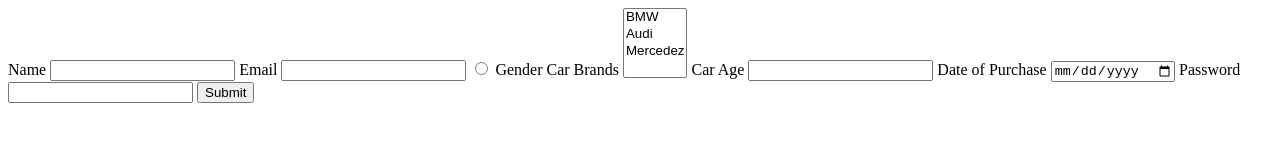
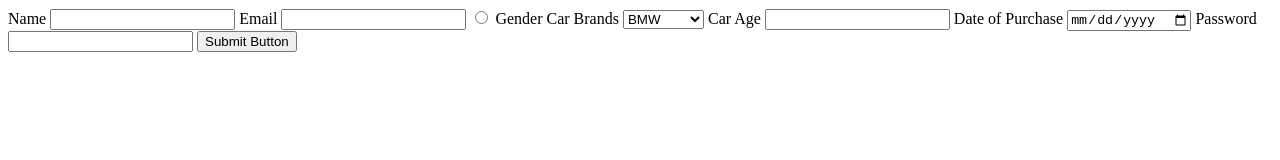
Before and after one commit to acciojob/car-insurance-form-Gajanan-bhosale, a website: page main.html in a window 1280 px wide. Drawn offline with Linux system fonts and the light colour scheme.

Commit message:
created a submission

```diff
--- a/main.html
+++ b/main.html
@@ -18,7 +18,7 @@
 		<input type="radio" name="gender" /> Gender
 
 		<label for="cars">Car Brands</label>
-		<select multiple id="cars">
+		<select id="cars">
 			<option>BMW</option>
 			<option>Audi</option>
 			<option>Mercedez</option>
@@ -33,7 +33,7 @@
 		<label for="password">Password</label>
 		<input type="password" id="password" required/>
 
-		<button type="submit">Submit</button>
+		<button type="submit">Submit Button</button>
 	</form>
     <script type="text/javascript" src="./script.js">
 </script>
```
